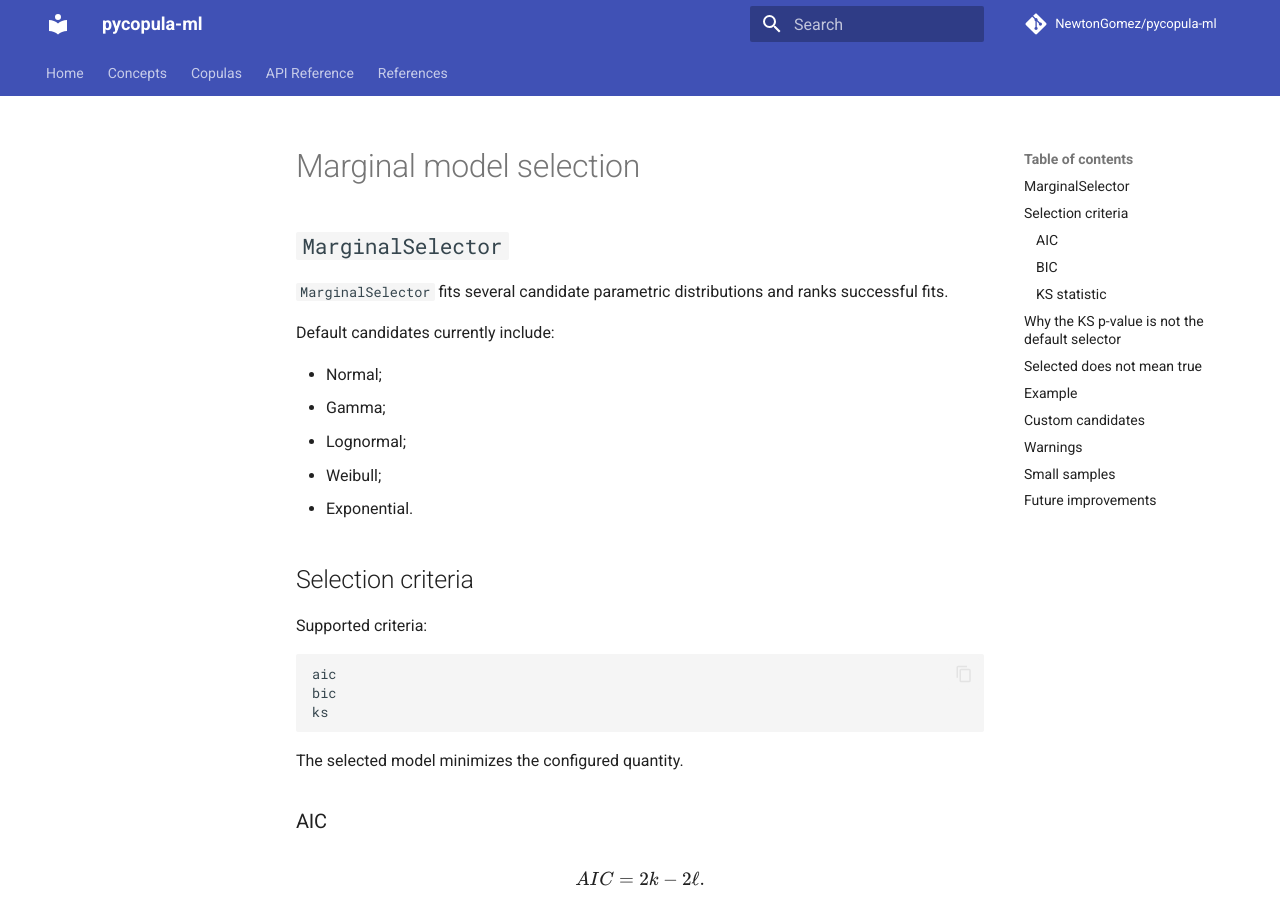
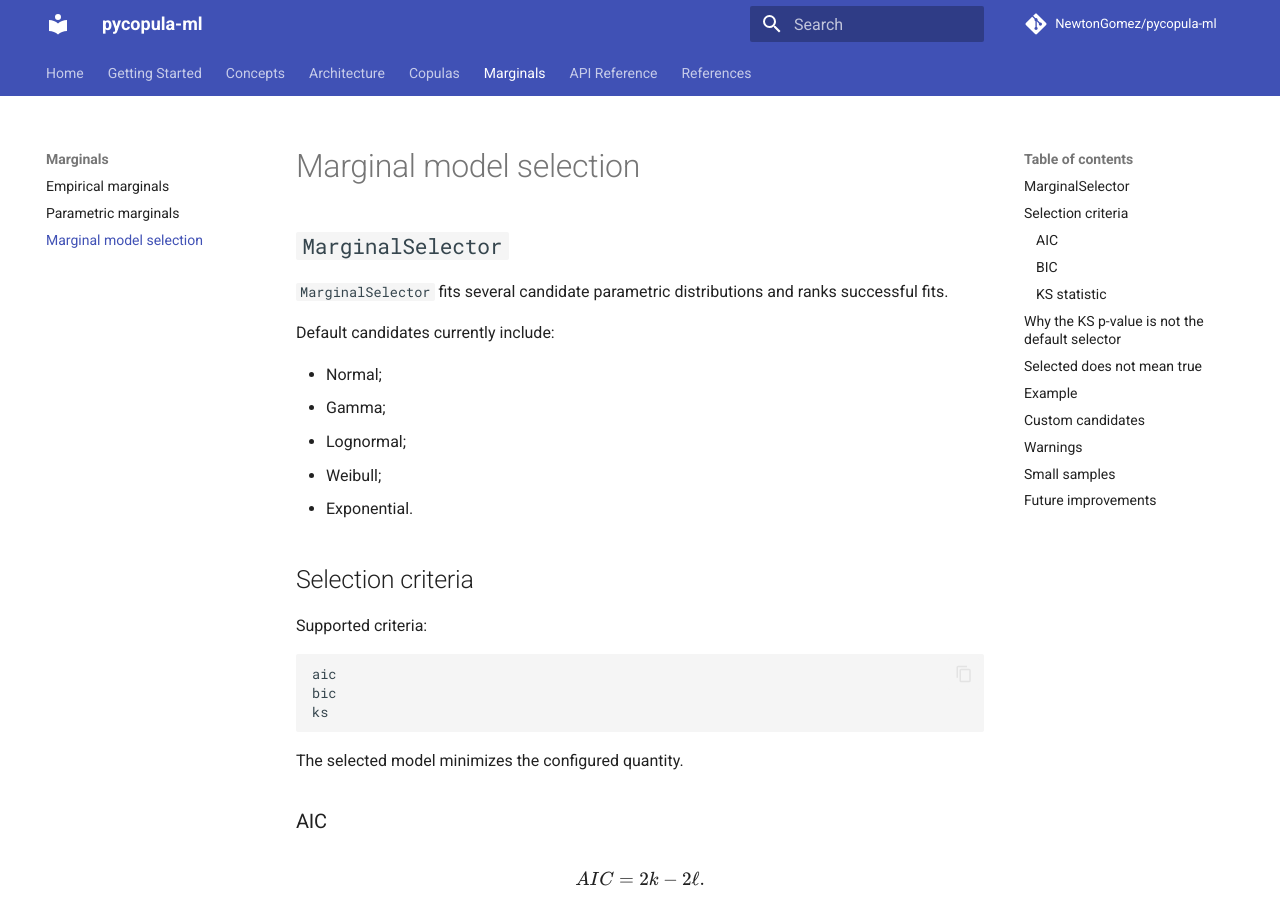
Before and after one commit to NewtonGomez/pycopula-ml, an MkDocs documentation site: the page built from docs/marginals/model_selection.md, in a window 1280 px wide and 900 px high. Built offline with MkDocs 1.6.1 and Material for MkDocs 9.7.7, drawn with Linux system fonts in a browser that asks for light colours; comment, search, counter and statistics services are not loaded; some of the changed text lies outside the part shown.

Commit message:
docs: mkdocs

```diff
--- a/mkdocs.yml
+++ b/mkdocs.yml
@@ -53,15 +53,28 @@ extra_javascript:
 nav:
   - Home: index.md
 
+  - Getting Started:
+      - Development workflow: getting-started/development.md
+
   - Concepts:
       - Mathematical foundations: concepts/mathematical_foundations.md
       - Copulas: concepts/copulas.md
+      - Marginal models: concepts/marginals.md
+
+  - Architecture:
+      - Project architecture: architecture/architecture.md
 
   - Copulas:
       - Frank copula: copulas/frank_copula.md
 
+  - Marginals:
+      - Empirical marginals: marginals/empirical_marginals.md
+      - Parametric marginals: marginals/parametric_marginals.md
+      - Marginal model selection: marginals/model_selection.md
+
   - API Reference:
       - Copulas: api/copulas.md
+      - Marginals: api/marginals.md
 
   - References:
       - Bibliography: references/references.md
```
